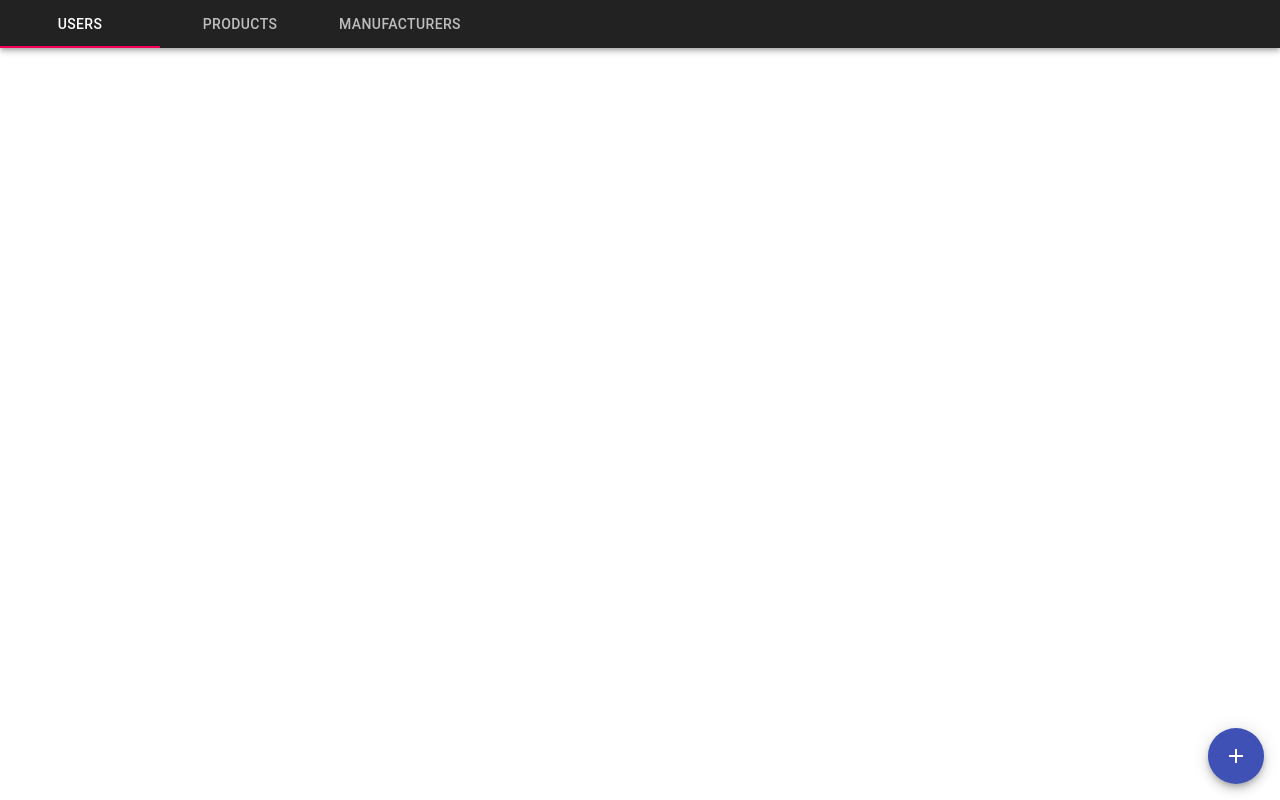
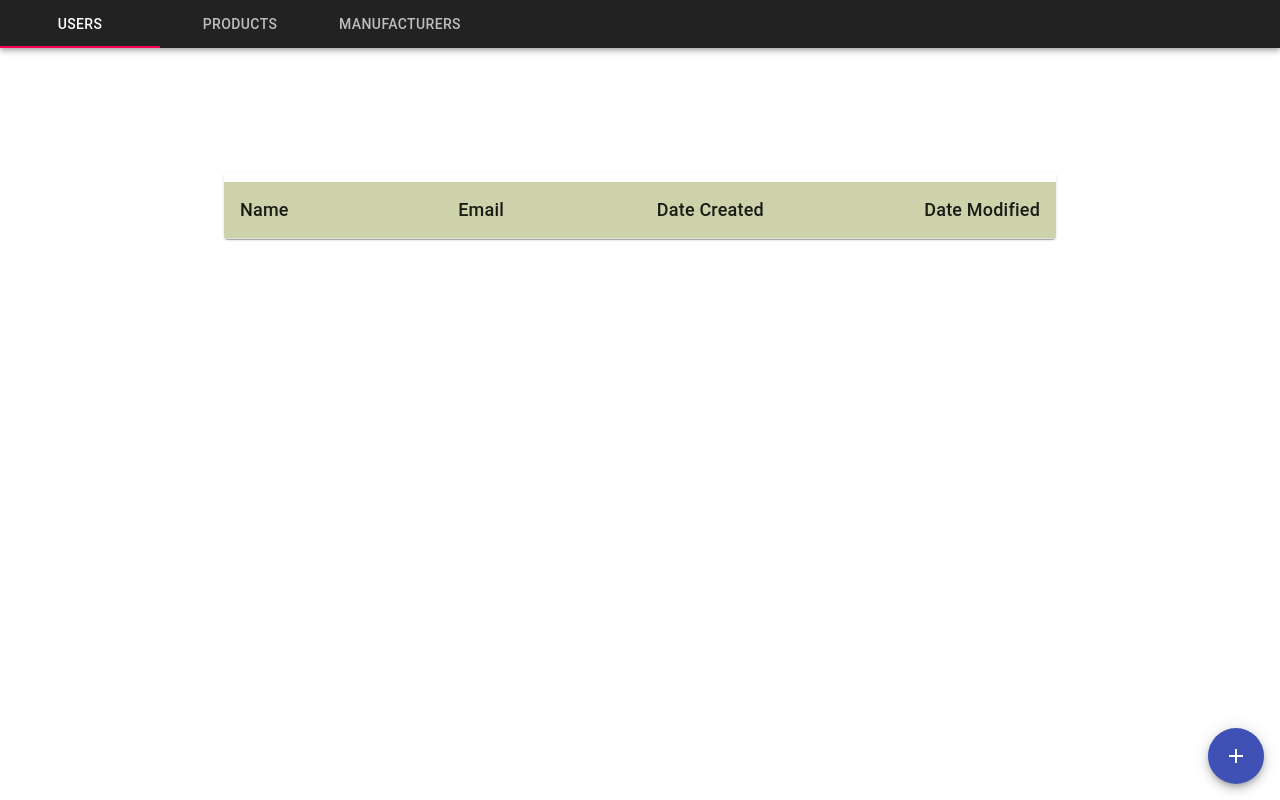
Before and after one commit to mohamadp91/user-management-system-web, a React (Create React App) app: page / in a window 1280 px wide. Built offline with nearby package versions, Linux system fonts and the light colour scheme.

Commit message:
Implementation of Table component (#6)

```diff
--- a/src/App.js
+++ b/src/App.js
@@ -4,11 +4,9 @@ import {StylesProvider} from "@material-ui/core/styles";
 
 function App() {
     return (
-        <div className="App">
-            <StylesProvider injectFirst>
-                <NavBar/>
-            </StylesProvider>
-        </div>
+        <StylesProvider injectFirst>
+            <NavBar/>
+        </StylesProvider>
     );
 }
 
--- a/src/Components/Navbar.js
+++ b/src/Components/Navbar.js
@@ -7,6 +7,7 @@ import styled from 'styled-components';
 import TabPanel from "@material-ui/lab/TabPanel";
 import Fab from "@material-ui/core/Fab";
 import AddIcon from '@material-ui/icons/Add';
+import UsersList from "./UsersList";
 
 const AppBarStyled = styled(AppBar)`
         background : #222;
@@ -21,6 +22,7 @@ const FabStyled = styled(Fab)`
     right: 16px;
     bottom: 16px;
 `;
+
 
 export default function NavBar() {
 
@@ -40,6 +42,7 @@ export default function NavBar() {
                 </TabList>
             </AppBarStyled>
             <TabPanel value="1">
+                <UsersList/>
                 <FabStyled color="primary">
                     <AddIcon/>
                 </FabStyled>
--- /dev/null
+++ b/src/Components/UsersList.js
@@ -0,0 +1,71 @@
+import React, {useState} from 'react';
+import Table from '@material-ui/core/Table';
+import TableBody from '@material-ui/core/TableBody';
+import TableCell from '@material-ui/core/TableCell';
+import TableContainer from '@material-ui/core/TableContainer';
+import TableHead from '@material-ui/core/TableHead';
+import TableRow from '@material-ui/core/TableRow';
+import Paper from '@material-ui/core/Paper';
+import {Checkbox} from "@material-ui/core";
+import styled from 'styled-components';
+
+const TableHeadCellStyled = styled(TableCell)`
+        background: #CED2AA;
+        font-size : large;
+`;
+
+const TableBodyCellStyled = styled(TableCell)`
+        font-size: 14px;
+`;
+
+const TableContainerStyled = styled(TableContainer)`
+    margin-top:100px;
+    margin-left:200px;
+    margin-right:200px;
+`;
+
+const TableStyled = styled(Table)`
+    min-width: 100px;
+    margin-top:10px;
+`;
+
+const Container = styled.div`
+     display : flex;
+     align-items : center;
+     justify-content: center;
+`;
+
+export default function UsersList() {
+
+    const [users] = useState(null);
+
+    return (
+        <Container>
+            <TableContainerStyled component={Paper}>
+                <TableStyled aria-label="customized table">
+                    <TableHead>
+                        <TableRow>
+                            <TableHeadCellStyled>Name</TableHeadCellStyled>
+                            <TableHeadCellStyled align="right">Email</TableHeadCellStyled>
+                            <TableHeadCellStyled align="right">Date Created</TableHeadCellStyled>
+                            <TableHeadCellStyled align="right">Date Modified</TableHeadCellStyled>
+                        </TableRow>
+                    </TableHead>
+                    {users && users.map((user, index) => (
+                        <TableBody>
+                            <TableRow key={index}>
+                                <TableBodyCellStyled component="th" scope="row">
+                                    <Checkbox color="default"/>
+                                    {user.firstName}{user.lastName}
+                                </TableBodyCellStyled>
+                                <TableBodyCellStyled align="right">{user.email}</TableBodyCellStyled>
+                                <TableBodyCellStyled align="right">{user.dateCreated}</TableBodyCellStyled>
+                                <TableBodyCellStyled align="right">{user.dateModified}</TableBodyCellStyled>
+                            </TableRow>
+                        </TableBody>
+                    ))}
+                </TableStyled>
+            </TableContainerStyled>
+        </Container>
+    );
+}
```
